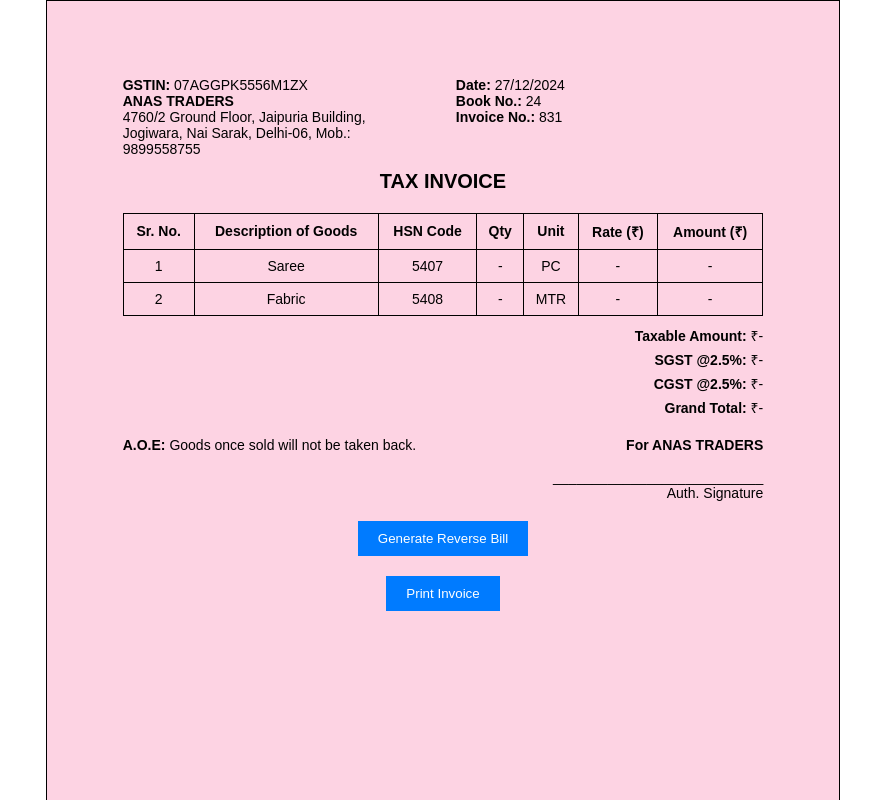
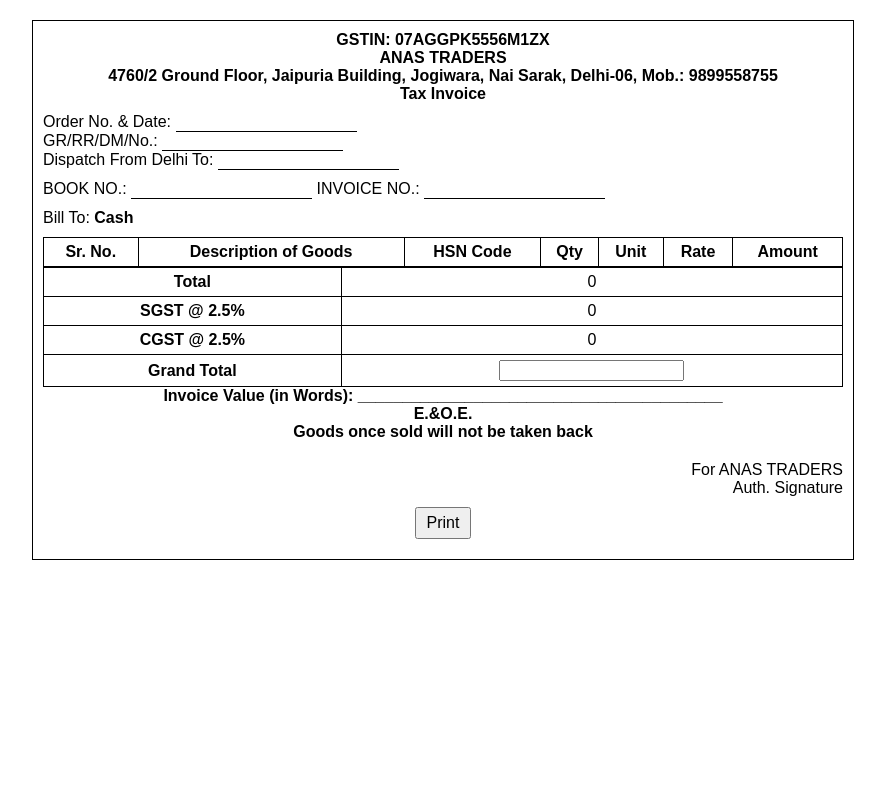
Before and after one commit to AnasKhan2581-star/GstCalRvrs, a plain HTML site: page index.html in a window 1280 px wide. Shown: the top 800 px of the page, without its empty margins (197-1082 px from the left). Drawn offline with Linux system fonts and the light colour scheme.

Commit message:
Update index.html

```diff
--- a/index.html
+++ b/index.html
@@ -7,102 +7,74 @@
     <style>
         body {
             font-family: Arial, sans-serif;
-      margin: 0;
-      padding: 0;
+            margin: 20px;
         }
-    .invoice {
-      width: 210mm;
-      height: 297mm;
+        .bill-container {
+            width: 800px;
+            border: 1px solid #000;
+            padding: 10px;
             margin: 0 auto;
-      padding: 20mm;
-      background-color: #fdd3e3;
-      border: 1px solid #000;
-      box-sizing: border-box;
         }
-    .header {
-      display: flex;
-      justify-content: space-between;
-      font-size: 14px;
+        .header, .footer {
+            text-align: center;
+            font-weight: bold;
         }
-    .header div {
-      width: 48%;
+        .section {
+            margin: 10px 0;
         }
-    h1 {
+        .section input {
+            border: none;
+            border-bottom: 1px solid #000;
             text-align: center;
-      margin-bottom: 20px;
-      font-size: 20px;
-      text-transform: uppercase;
         }
-    table {
+        .products, .totals {
             width: 100%;
             border-collapse: collapse;
-      margin-top: 10px;
-      font-size: 14px;
         }
-    table, th, td {
-      border: 1px solid black;
-    }
-    th, td {
-      padding: 8px;
+        .products th, .products td, .totals th, .totals td {
+            border: 1px solid #000;
+            padding: 5px;
             text-align: center;
         }
-    .totals {
-      margin-top: 10px;
-      font-size: 14px;
+        .signature {
+            text-align: right;
+            margin-top: 20px;
         }
-    .totals div {
-      text-align: right;
-      margin-bottom: 5px;
+        .print-button {
+            text-align: center;
+            margin: 10px 0;
         }
-    .footer {
-      margin-top: 20px;
-      display: flex;
-      justify-content: space-between;
-      font-size: 14px;
-    }
-    .footer div {
-      width: 48%;
-    }
-    .print-btn {
-      display: block;
-      margin: 20px auto;
-      padding: 10px 20px;
-      background-color: #007bff;
-      color: #fff;
-      border: none;
-      cursor: pointer;
-    }
-    .print-btn:hover {
-      background-color: #0056b3;
-    }
-    @media print {
-      body {
-        margin: 0;
-        padding: 0;
-      }
-      .print-btn {
-        display: none;
-      }
+        .print-button button {
+            padding: 5px 10px;
+            font-size: 16px;
         }
     </style>
 </head>
 <body>
-  <div class="invoice">
+
+<div class="bill-container">
     <div class="header">
-      <div>
-        <strong>GSTIN: </strong>07AGGPK5556M1ZX<br>
-        <strong>ANAS TRADERS</strong><br>
-        4760/2 Ground Floor, Jaipuria Building,<br>
-        Jogiwara, Nai Sarak, Delhi-06, Mob.: 9899558755
+        <div>GSTIN: 07AGGPK5556M1ZX</div>
+        <div>ANAS TRADERS</div>
+        <div>4760/2 Ground Floor, Jaipuria Building, Jogiwara, Nai Sarak, Delhi-06, Mob.: 9899558755</div>
+        <div><strong>Tax Invoice</strong></div>
     </div>
-      <div>
-        <strong>Date: </strong><span id="date"></span><br>
-        <strong>Book No.: </strong><span id="bookNo">24</span><br>
-        <strong>Invoice No.: </strong><span id="invoiceNo">831</span>
+
+    <div class="section">
+        <div>Order No. & Date: <input type="text" id="orderDate"></div>
+        <div>GR/RR/DM/No.: <input type="text" id="grNo"></div>
+        <div>Dispatch From Delhi To: <input type="text" id="dispatchTo"></div>
     </div>
+
+    <div class="section">
+        <div>BOOK NO.: <input type="text" id="bookNo"> INVOICE NO.: <input type="text" id="invoiceNo"></div>
     </div>
-    <h1>Tax Invoice</h1>
-    <table>
+
+    <div class="section">
+        <div>Bill To: <strong>Cash</strong></div>
+    </div>
+
+    <table class="products">
         <thead>
             <tr>
                 <th>Sr. No.</th>
@@ -110,90 +82,103 @@
                 <th>HSN Code</th>
                 <th>Qty</th>
                 <th>Unit</th>
-          <th>Rate (₹)</th>
-          <th>Amount (₹)</th>
+                <th>Rate</th>
+                <th>Amount</th>
             </tr>
         </thead>
-      <tbody id="billBody">
+        <tbody id="productList">
+            <!-- Dynamic Rows will be inserted here -->
+        </tbody>
+    </table>
+
+    <table class="totals">
+        <tbody>
             <tr>
-          <td>1</td>
-          <td>Saree</td>
-          <td>5407</td>
-          <td id="sareeQty">-</td>
-          <td>PC</td>
-          <td id="sareeRate">-</td>
-          <td id="sareeAmount">-</td>
+                <th>Total</th>
+                <td><span id="taxableAmount">0</span></td>
             </tr>
             <tr>
-          <td>2</td>
-          <td>Fabric</td>
-          <td>5408</td>
-          <td id="fabricQty">-</td>
-          <td>MTR</td>
-          <td id="fabricRate">-</td>
-          <td id="fabricAmount">-</td>
+                <th>SGST @ 2.5%</th>
+                <td><span id="sgst">0</span></td>
+            </tr>
+            <tr>
+                <th>CGST @ 2.5%</th>
+                <td><span id="cgst">0</span></td>
+            </tr>
+            <tr>
+                <th>Grand Total</th>
+                <td><input type="number" id="grandTotal" oninput="generateBill()"></td>
             </tr>
         </tbody>
     </table>
-    <div class="totals">
-      <div><strong>Taxable Amount: </strong>₹<span id="taxableAmount">-</span></div>
-      <div><strong>SGST @2.5%: </strong>₹<span id="sgst">-</span></div>
-      <div><strong>CGST @2.5%: </strong>₹<span id="cgst">-</span></div>
-      <div><strong>Grand Total: </strong>₹<span id="grandTotal">-</span></div>
+
+    <div class="footer">
+        Invoice Value (in Words): _________________________________________ <br>
+        E.&O.E. <br>
+        Goods once sold will not be taken back
     </div>
-    <div class="footer">
-      <div>
-        <strong>A.O.E: </strong>Goods once sold will not be taken back.
-      </div>
-      <div style="text-align: right;">
-        <strong>For ANAS TRADERS</strong><br><br>
-        ___________________________<br>
+
+    <div class="signature">
+        For ANAS TRADERS<br>
         Auth. Signature
     </div>
+
+    <div class="print-button">
+        <button onclick="window.print()">Print</button>
     </div>
-    <button class="print-btn" onclick="generateBill()">Generate Reverse Bill</button>
-    <button class="print-btn" onclick="window.print()">Print Invoice</button>
 </div>
+
 <script>
-    function generateBill() {
-      const grandTotal = parseFloat(prompt('Enter Grand Total (₹):'));
-      if (isNaN(grandTotal) || grandTotal <= 0) {
-        alert('Invalid Grand Total!');
-        return;
+    const products = [
+        { name: "Saree", min: 585, max: 985, hsn: "5408", unit: "PCS" },
+        { name: "Fabric", min: 85, max: 125, hsn: "5408", unit: "MTRS" },
+        { name: "Suit Unstitched", min: 2500, max: 5500, hsn: "5407", unit: "PCS" }
+    ];
+
+    function roundToNearest(value) {
+        return Math.round(value);
     }
 
-      // Calculate taxes and taxable amount
-      const taxableAmount = (grandTotal / 1.05).toFixed(2);
-      const sgst = (taxableAmount * 0.025).toFixed(2);
-      const cgst = (taxableAmount * 0.025).toFixed(2);
+    function generateBill() {
+        const grandTotal = parseFloat(document.getElementById("grandTotal").value) || 0;
 
-      // Update totals
-      document.getElementById('taxableAmount').innerText = taxableAmount;
-      document.getElementById('sgst').innerText = sgst;
-      document.getElementById('cgst').innerText = cgst;
-      document.getElementById('grandTotal').innerText = grandTotal;
+        if (grandTotal <= 0) return;
 
-      // Generate random quantities and rates
-      const sareeRate = 848.5;
-      const sareeQty = Math.floor(taxableAmount / sareeRate);
-      const sareeAmount = (sareeRate * sareeQty).toFixed(2);
+        const sgst = roundToNearest((grandTotal * 2.5) / 100);
+        const cgst = roundToNearest((grandTotal * 2.5) / 100);
+        const taxableAmount = grandTotal - sgst - cgst;
 
-      const fabricRate = 89;
-      const fabricQty = Math.floor((taxableAmount - sareeAmount) / fabricRate);
-      const fabricAmount = (fabricRate * fabricQty).toFixed(2);
+        document.getElementById("sgst").innerText = sgst;
+        document.getElementById("cgst").innerText = cgst;
+        document.getElementById("taxableAmount").innerText = taxableAmount;
 
-      // Populate table
-      document.getElementById('sareeQty').innerText = sareeQty;
-      document.getElementById('sareeRate').innerText = sareeRate;
-      document.getElementById('sareeAmount').innerText = sareeAmount;
+        let remaining = taxableAmount;
+        const productRows = [];
 
-      document.getElementById('fabricQty').innerText = fabricQty;
-      document.getElementById('fabricRate').innerText = fabricRate;
-      document.getElementById('fabricAmount').innerText = fabricAmount;
+        for (const product of products) {
+            const maxQty = Math.floor(remaining / product.min);
+            if (maxQty > 0) {
+                const price = Math.min(product.max, remaining / maxQty);
+                const amount = roundToNearest(price * maxQty);
+                remaining -= amount;
+
+                productRows.push(`
+                    <tr>
+                        <td>${productRows.length + 1}</td>
+                        <td>${product.name}</td>
+                        <td>${product.hsn}</td>
+                        <td>${maxQty}</td>
+                        <td>${product.unit}</td>
+                        <td>${price.toFixed(2)}</td>
+                        <td>${amount}</td>
+                    </tr>
+                `);
+            }
         }
 
-    // Set date
-    document.getElementById('date').innerText = new Date().toLocaleDateString('en-GB');
+        document.getElementById("productList").innerHTML = productRows.join("");
+    }
 </script>
+
 </body>
 </html>
```
Lines whose indentation alone changed are shown as unchanged.
